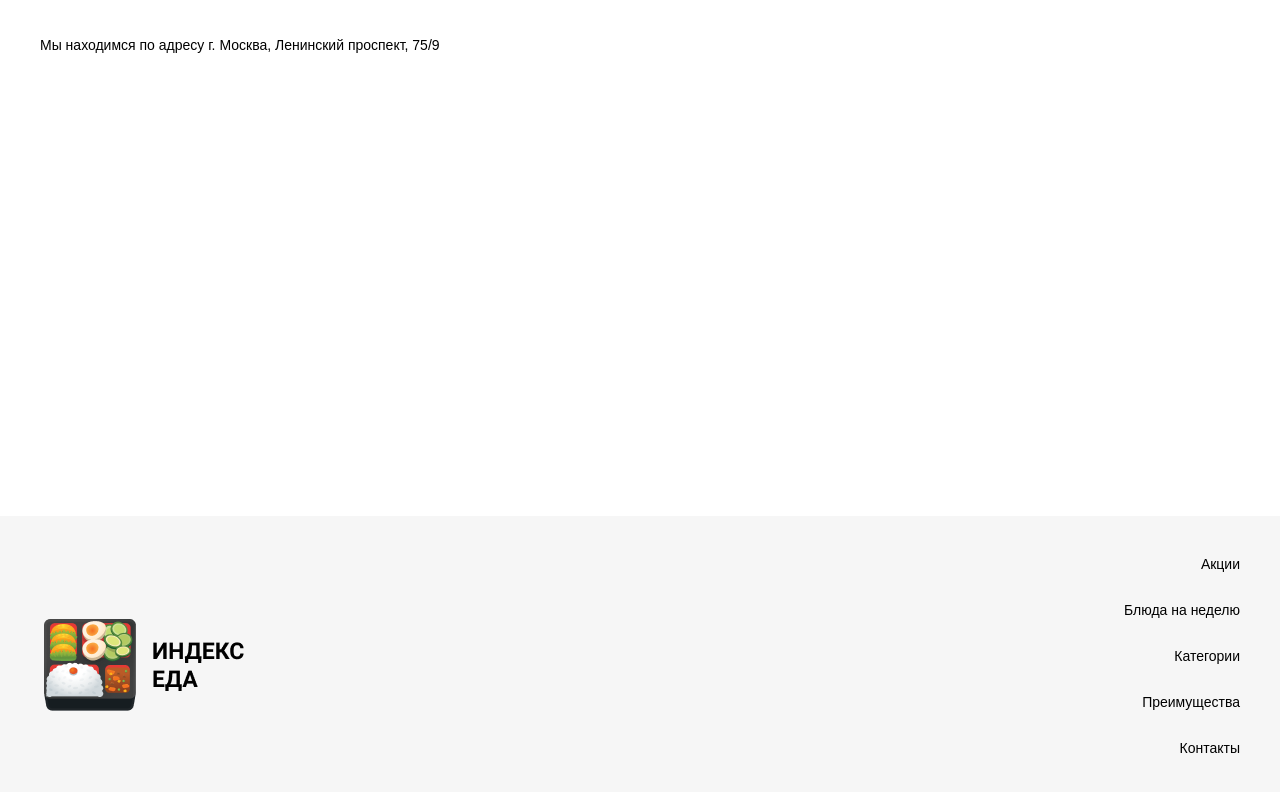
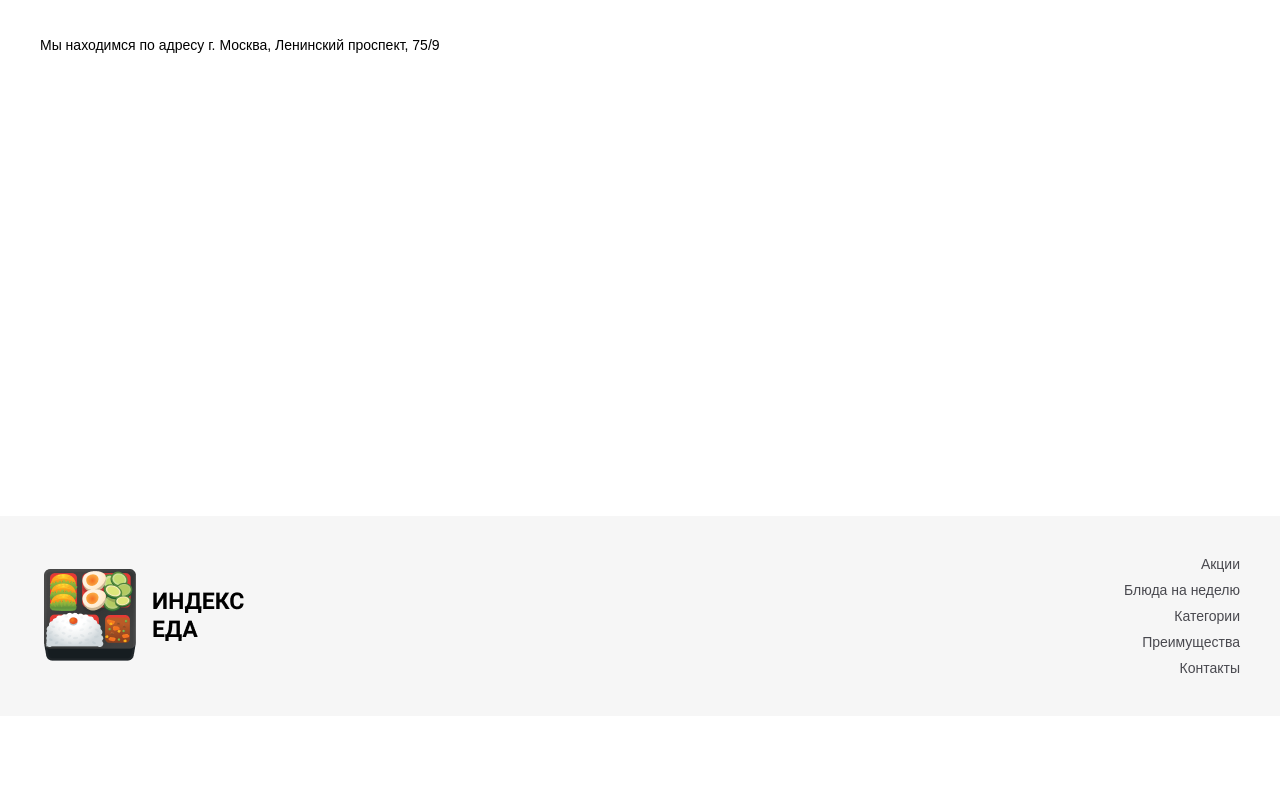
Before and after one commit to RezedaKuchatkova/summer, a plain HTML site: page index.html in a window 1280 px wide. Shown: the part 2937-3729 px from the top of the page. After the commit the page ends 3653 px from the top, so only its background shows below. Drawn offline with Linux system fonts and the light colour scheme.

Commit message:
first commit

```diff
--- a/index.html
+++ b/index.html
@@ -12,11 +12,11 @@
             <img src="./images/logo.png" alt="баннер"/>
     </a>
         <nav>
-            <a href="">Акции</a>
-            <a href="">Блюда на неделю</a>
-            <a href="">Категории</a>
-            <a href="">Преимущества</a>
-            <a href="">Контакты</a>
+            <a href="#stock">Акции</a>
+            <a href="#week">Блюда на неделю</a>
+            <a href="#categories">Категории</a>
+            <a href="#advantages">Преимущества</a>
+            <a href="#contacts">Контакты</a>
         </nav>
 
 </header>
@@ -169,11 +169,11 @@
         </a>
         <nav>
 
-            <p >Акции</div>
-            <p>Блюда на неделю</p>
-            <p>Категории</p>
-            <p>Преимущества</p>
-            <p>Контакты</p>
+            <a href="#stock">Акции</a>
+            <a href="#week">Блюда на неделю</a>
+            <a href="#categories">Категории</a>
+            <a href="#advantages">Преимущества</a>
+            <a href="#contacts">Контакты</a>
             </nav>
         </footer>
     </footer>
```
